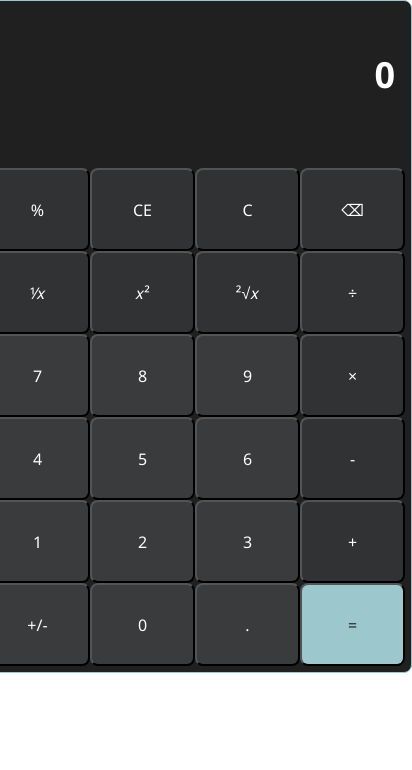
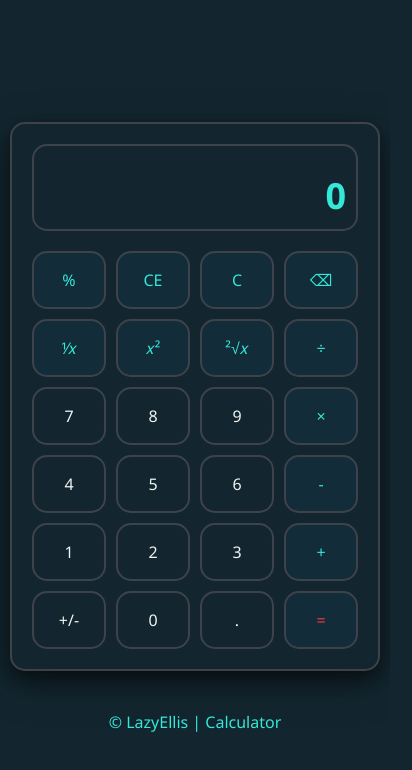
Before and after one commit to LazyEllis/calculator, a plain HTML site: page index.html in a window 390 px wide. Shown: the whole page, 412 px wide, since content can reach past the window. Drawn offline with Linux system fonts and the light colour scheme.

Commit message:
Change styling of page and calculator
- Changed the background color of the page.
- Changed the color of the calculator's buttons and screen.
- Added spacing between the calculator buttons.
- Added a shadow effect to the calculator.
- Fixed bug where calculator's UI overflows on mobile screens.
- Added a footer to the page.
- Footer contains external links.

```diff
--- a/index.html
+++ b/index.html
@@ -2,14 +2,18 @@
 <html lang="en">
   <head>
     <meta charset="UTF-8" />
+    <meta name="viewport" content="width=device-width, initial-scale=1.0" />
     <title>Calculator</title>
     <link rel="stylesheet" href="style.css" />
   </head>
   <body>
     <div class="container">
       <div class="calculator">
+        <div class="screen">
           <div class="output-screen"><span></span></div>
           <div class="input-screen">0</div>
+        </div>
+        <div class="button-grid">
           <div class="button-row">
             <button class="operators">%</button>
             <button class="operators" id="clear-entry">CE</button>
@@ -48,6 +52,22 @@
           </div>
         </div>
       </div>
+    </div>
+    <div class="footer">
+      <a
+        href="https://github.com/LazyEllis"
+        target="_blank"
+        rel="noopener noreferrer"
+        >&copy; LazyEllis</a
+      >
+      |
+      <a
+        href="https://github.com/LazyEllis/calculator"
+        target="_blank"
+        rel="noopener noreferrer"
+        >Calculator</a
+      >
+    </div>
     <script src="script.js"></script>
   </body>
 </html>
--- a/style.css
+++ b/style.css
@@ -24,91 +24,133 @@ body {
   height: 100%;
   margin: 0;
   padding: 0;
+  background-color: #13262f;
+}
+
+body {
+  display: flex;
+  flex-direction: column;
+  justify-content: center;
 }
 
 .container {
   display: flex;
-  flex-direction: column;
+  flex-direction: row;
   align-items: center;
+  justify-content: center;
+  padding: 10px;
 }
 
 .calculator {
-  display: flex;
-  flex-direction: column;
-  background-color: #202020;
-  padding: 6px;
-  border-radius: 8px;
-  border: 1px solid #9cc8cd;
+  background-color: #13262f;
+  padding: 20px;
+  border-radius: 15px;
+  flex: 0 1 400px;
+  border: 2px solid #3e424a;
+  box-shadow: 0 8px 16px 0 rgba(0, 0, 0, 0.4), 0 12px 40px 0 rgba(0, 0, 0, 0.38);
+}
+
+.screen {
+  border-radius: 15px;
+  border: 2px solid #3e424a;
 }
 
 .output-screen {
-  text-align: right;
   display: flex;
   flex-direction: row-reverse;
-  height: 43px;
+  text-align: right;
+  height: 25px;
   font-size: 12px;
-  color: #a2a3a3;
   padding-right: 10px;
+  color: #98f1ed;
 }
+
 .output-screen span {
   align-self: flex-end;
 }
 
 .input-screen {
   text-align: right;
-  height: 118px;
-  color: #ffffff;
+  height: 58px;
   font-size: 36px;
   font-weight: 700;
   padding-right: 10px;
+  color: #34e7d9;
+}
+
+.button-grid {
+  display: flex;
+  margin-top: 20px;
+  flex-direction: column;
+  gap: 10px;
 }
 
 .button-row {
   display: flex;
-  flex-direction: row;
+  gap: 10px;
 }
 
 .button-row button {
-  width: 105px;
-  height: 83px;
+  height: 58px;
+  flex: 1 1 0;
   font-size: 16px;
-  color: #ffffff;
-  border-radius: 8px;
+  border-radius: 15px;
+  border: 2px solid #3e424a;
 }
 
 .operators {
-  background-color: #313233;
+  background-color: #132c39;
+  color: #34e7d9;
 }
 
 .operators:hover {
-  background-color: #3a3b3c;
+  background-color: #13262f;
+  color: #eff5f3;
 }
 
 .operators:active {
-  background-color: #313233;
+  background-color: #132c39;
+  color: #eff5f3;
 }
 
 .input {
-  background-color: #3a3b3c;
+  background-color: #13262f;
+  color: #eff5f3;
 }
 
 .input:hover {
-  background-color: #313233;
+  background-color: #132c39;
+  color: #34e7d9;
 }
 
 .input:active {
-  background-color: #272829;
+  background-color: #13262f;
+  color: #34e7d9;
 }
 
 button.equals {
-  background-color: #9cc8cd;
-  color: #1f2021;
+  background-color: #132c39;
+  color: #f33e41;
 }
 
 button.equals:hover {
-  background-color: #8fb7bb;
+  background-color: #1c313e;
+  color: #f33e41;
 }
 
 button.equals:active {
-  background-color: #82a6aa;
+  background-color: #213643;
+  color: #f33e41;
 }
+
+.footer,
+a {
+  margin-top: 30px;
+  text-decoration: none;
+  color: #34e7d9;
+  text-align: center;
+}
+
+a:hover {
+  border-bottom: 1px solid #34e7d9;
+}
```
Lines whose indentation alone changed are shown as unchanged.
